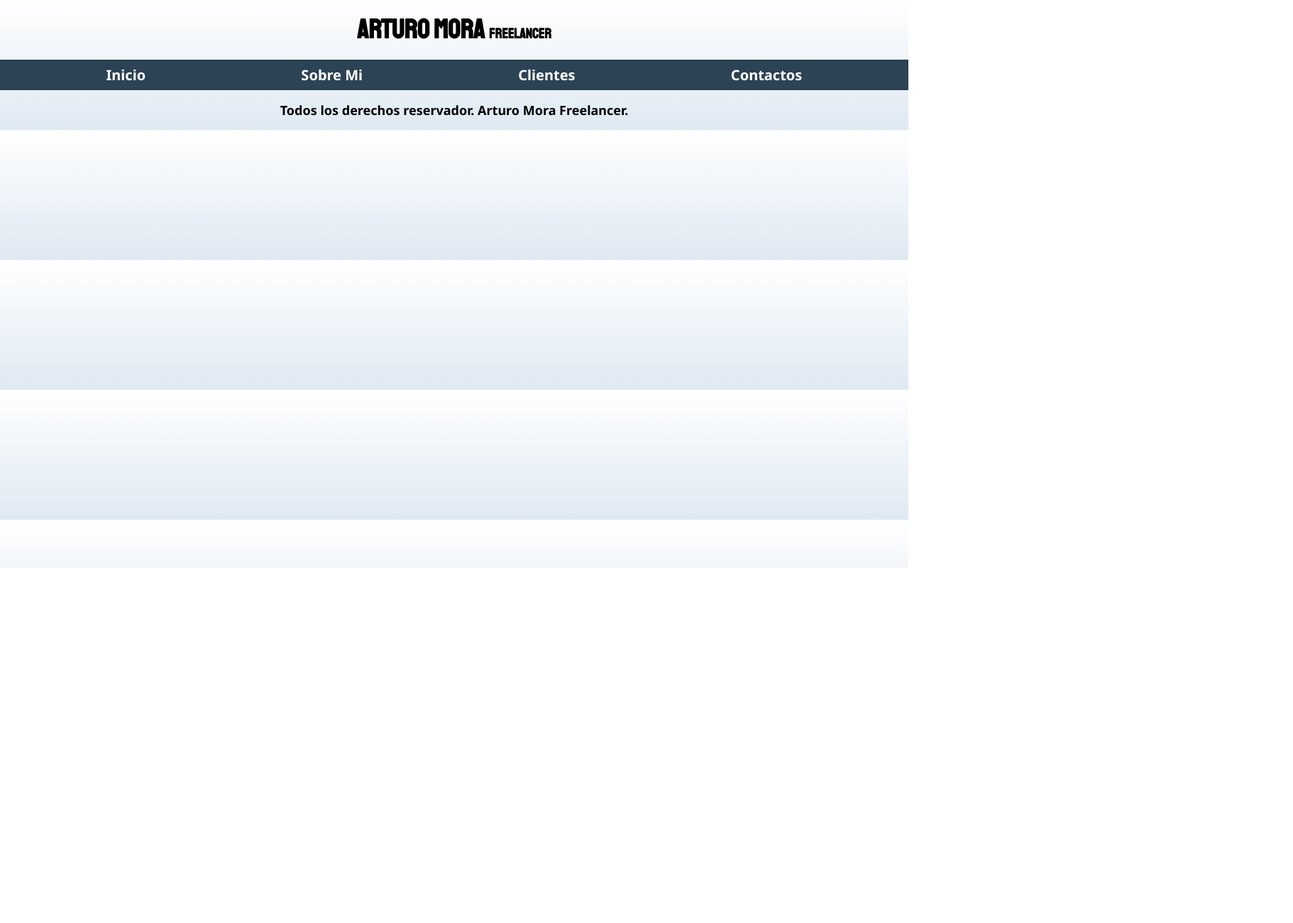
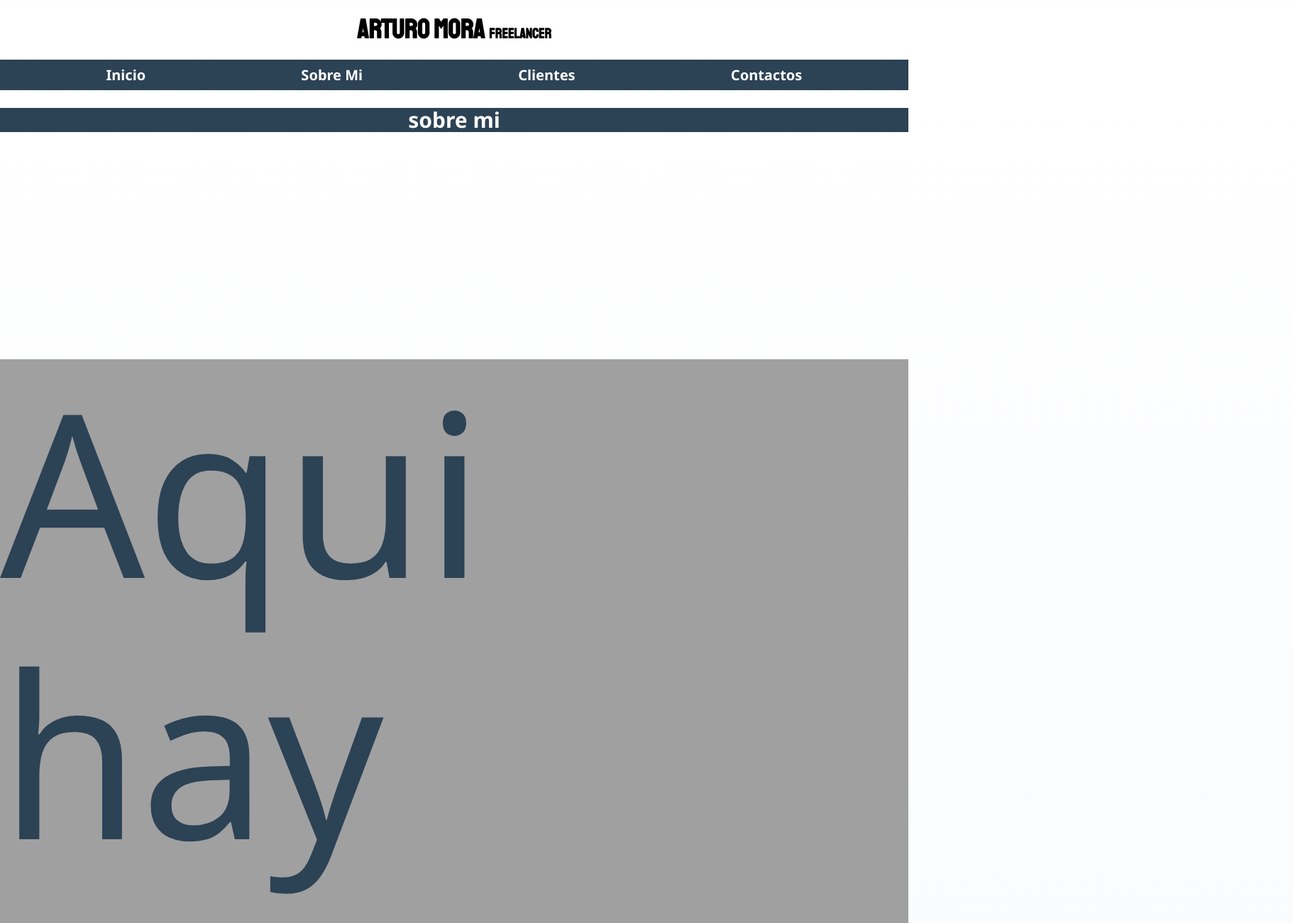
Before and after one commit to ArturoMoraDev/ArturoMoraDev.github.io, a plain HTML site: page Sobremi.html in a window 1280 px wide. Shown: the top 1300 px of the page at 71% size, 1822 px wide, since content can reach past the window. Before the commit the page ends 800 px from the top, so only its background shows below. Drawn offline with Linux system fonts and the light colour scheme.

Commit message:
sobremisnalgas

```diff
--- a/Sobremi.html
+++ b/Sobremi.html
@@ -24,8 +24,10 @@
             <a href="contacto.html">Contactos</a>
         </nav>
     </div>
-
-
+    <main>
+        <h2 class="matusalene">sobre mi</h2>
+        <p class="sobremisnalgas">Aqui hay informacion importante que deben conoces sobre mi perona, como soy, mi formacio, mi influencia y que me rige dia a dia</p>
+    </main>
 
     <!-- <div class="imagenes-presentacion">
         <img src="/img/coding-man.jpg" alt="coding" class="a">
--- a/css/style.css
+++ b/css/style.css
@@ -252,7 +252,11 @@ h1,h2,h3{
     color: var(--blanco);
     text-decoration: dashed;
 }
-
+.sobremisnalgas {
+    font-size: 32rem;
+    color: var(--dos);
+    background-color: var(--gris);
+}
 
 /* Footer */
 .copyrights {
```
